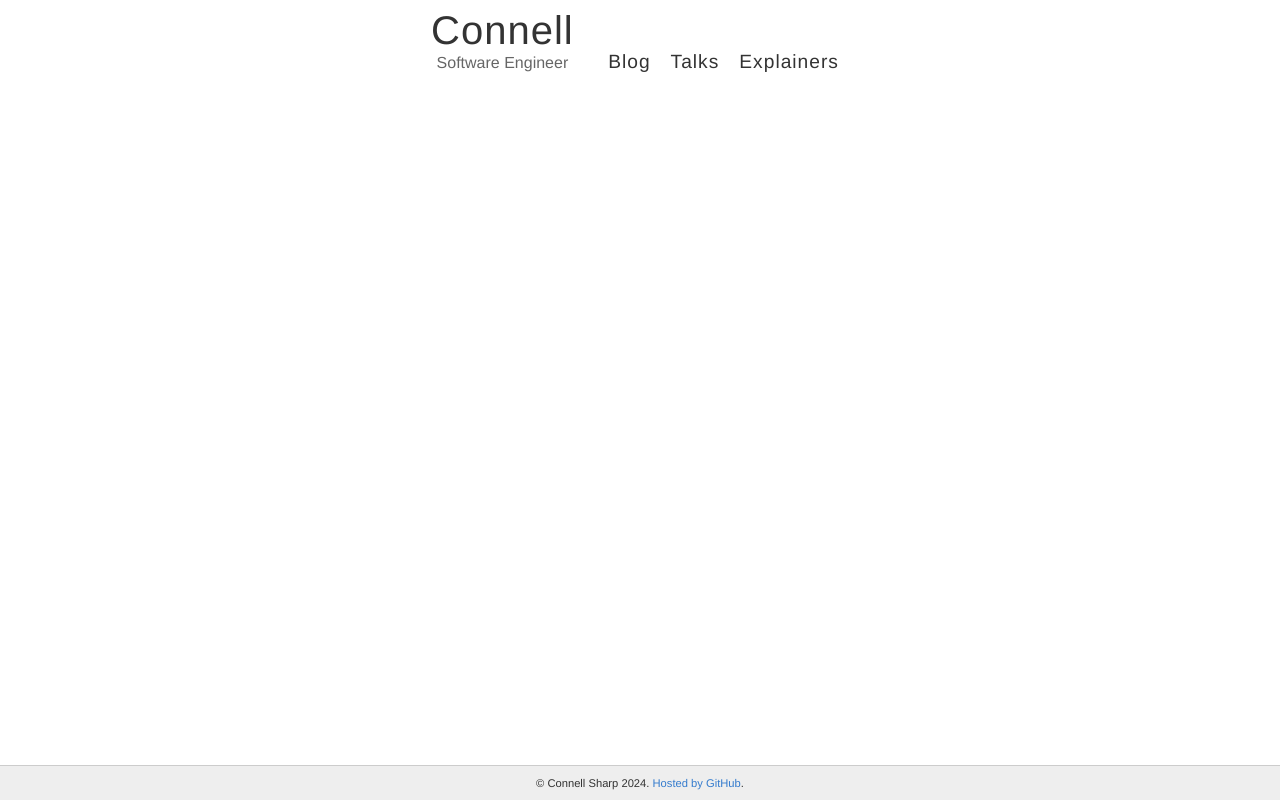
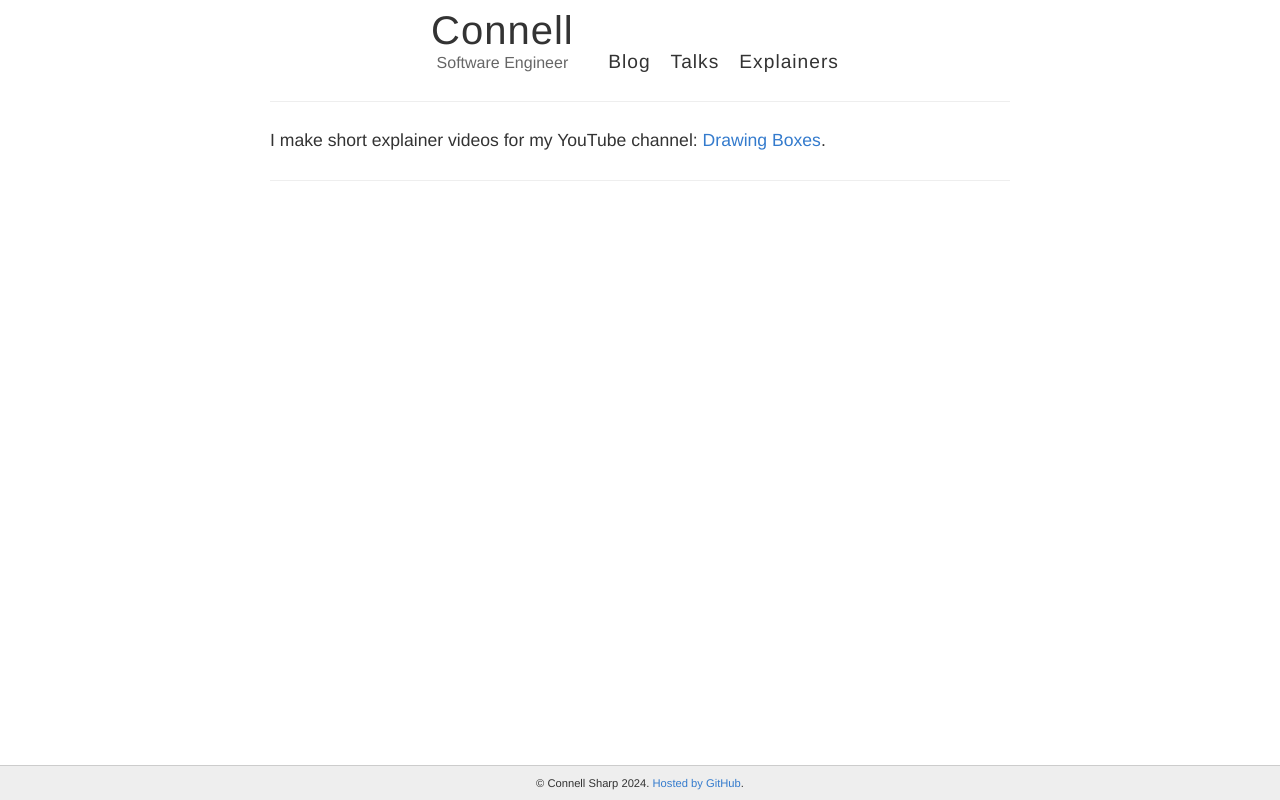
Before and after one commit to connellsharp/connell.dev, a SvelteKit app: page /explainers in a window 1280 px wide. Built offline with nearby package versions, Linux system fonts and the light colour scheme.

Commit message:
Add Preamble to pages

```diff
--- /dev/null
+++ b/src/lib/Preamble.svelte
@@ -0,0 +1,12 @@
+<style>
+    .preamble {
+        border-bottom: 1px solid;
+        border-color: #eee;
+        padding: 10px 0 30px 0;
+        font-size:1.1em;
+    }
+</style>
+
+<div class="preamble">
+    <slot />
+</div>
--- a/src/lib/StickyFooter.svelte
+++ b/src/lib/StickyFooter.svelte
@@ -17,7 +17,7 @@ footer {
 
 <div id="wrapper">
     <div class="not-footer">
-        <slot name="main" />
+        <slot name="not-footer" />
     </div>
     <footer>
         <slot name="footer" />
--- a/src/routes/(content)/+layout.svelte
+++ b/src/routes/(content)/+layout.svelte
@@ -5,12 +5,26 @@
     import { navLinks } from "$lib/navLinks";
 </script>
 
+<style>
+
+    #main {
+        width: 100%;
+        max-width: 740px;
+        margin: 20px auto;
+        padding: 20px 0;
+        border-top: 1px solid;
+        border-color: #eee;
+    }
+</style>
+
 <StickyFooter>
-    <div slot="main">
+    <div slot="not-footer">
         <TopBar navLinks={navLinks} />
+
+        <div id="main">
+            <slot />
+        </div>
     </div>
-
-    <slot />
 
     <div slot="footer">
         <Copyright />
--- a/src/routes/(content)/explainers/+page.svelte
+++ b/src/routes/(content)/explainers/+page.svelte
@@ -1,8 +1,7 @@
 <script>
-    import StickyFooter from "$lib/StickyFooter.svelte";
-    import SocialIcons from "$lib/SocialIcons.svelte";
-    import TopBar from "$lib/TopBar.svelte";
+    import Preamble from "$lib/Preamble.svelte";
 </script>
 
-<style>
-</style>
+<Preamble>
+    I make short explainer videos for my YouTube channel: <a href="https://www.youtube.com/@drawingboxes">Drawing Boxes</a>.
+</Preamble>
--- a/src/routes/+page.svelte
+++ b/src/routes/+page.svelte
@@ -8,7 +8,7 @@
 </script>
 
 <StickyFooter>
-    <div slot="main" id="home">
+    <div slot="not-footer">
         <TopBar />
 
         <HomeBoxes links={navLinks} />
```
Also changed, not shown: src/routes/(content)/blog/+page.svelte (deleted, +0 -8 lines), src/routes/(content)/talks/+page.svelte (+4 -5 lines).
